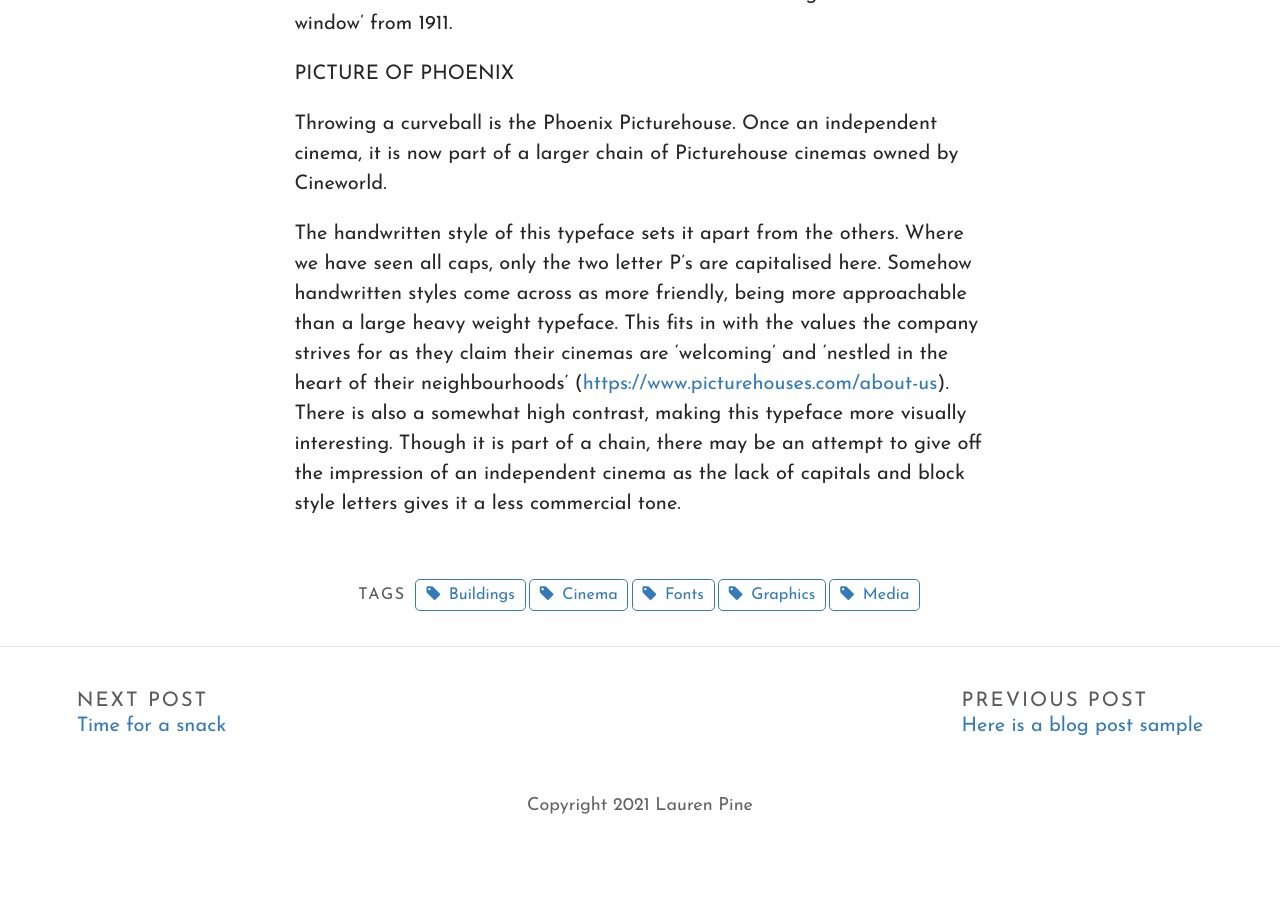
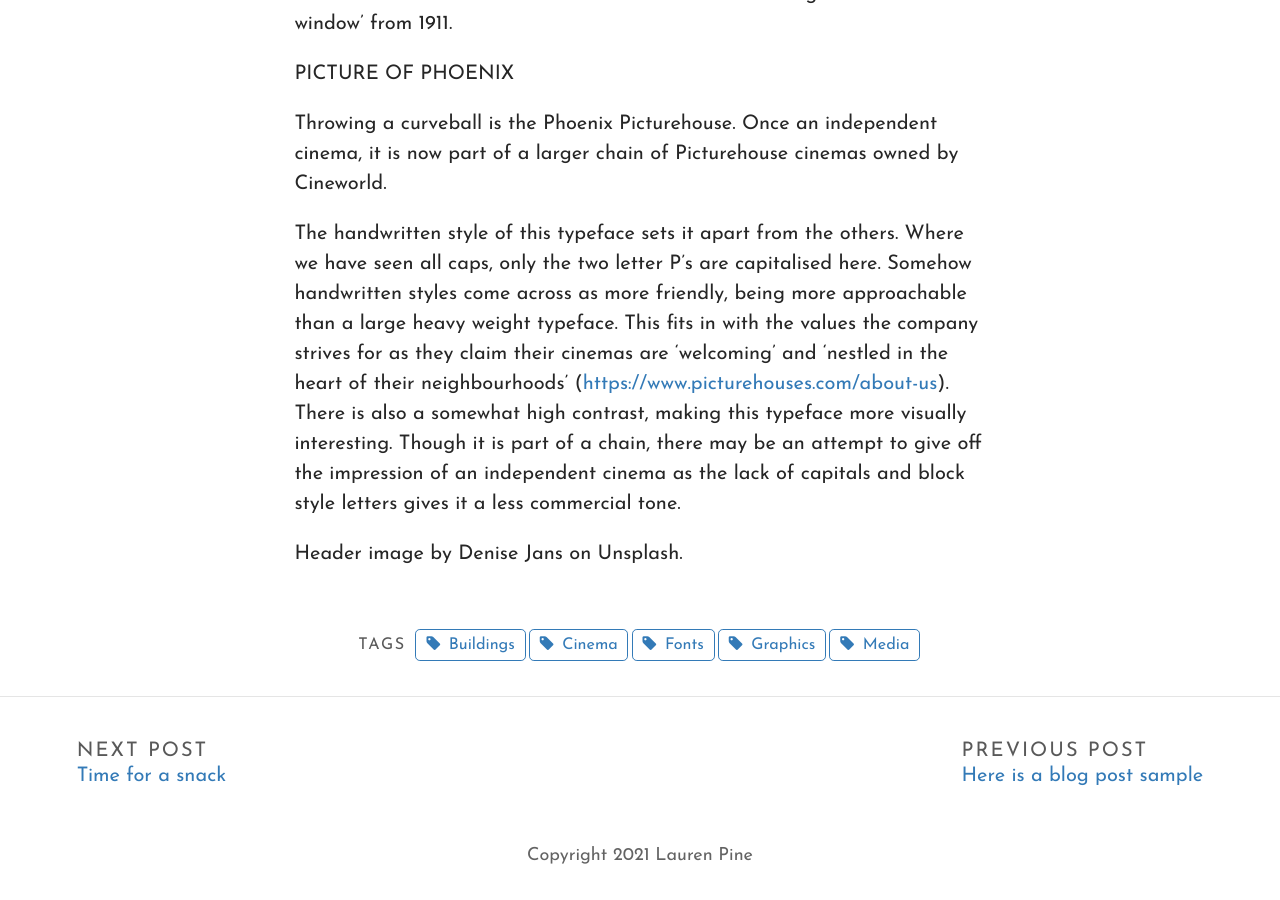
Before and after one commit to laurenlouisap/typography, a Jekyll site: the page built from _posts/2021-10-05-lets-go-to-the-movies.md, in a window 1280 px wide and 900 px high, scrolled down 2452 px. Built offline with Jekyll 4.4.1, drawn with Linux system fonts in a browser that asks for light colours; some web fonts are replaced; before the commit the page ends 3302 px from its top, so only the background shows below that.

Commit message:
Update Post “2021-10-05-lets-go-to-the-movies”

```diff
--- a/_posts/2021-10-05-lets-go-to-the-movies.md
+++ b/_posts/2021-10-05-lets-go-to-the-movies.md
@@ -39,3 +39,5 @@
 Throwing a curveball is the Phoenix Picturehouse. Once an independent cinema, it is now part of a larger chain of Picturehouse cinemas owned by Cineworld.
 
 The handwritten style of this typeface sets it apart from the others. Where we have seen all caps, only the two letter P's are capitalised here. Somehow handwritten styles come across as more friendly, being more approachable than a large heavy weight typeface. This fits in with the values the company strives for as they claim their cinemas are 'welcoming' and 'nestled in the heart of their neighbourhoods' (<https://www.picturehouses.com/about-us>). There is also a somewhat high contrast, making this typeface more visually interesting. Though it is part of a chain, there may be an attempt to give off the impression of an independent cinema as the lack of capitals and block style letters gives it a less commercial tone.
+
+Header image by Denise Jans on Unsplash.
```
